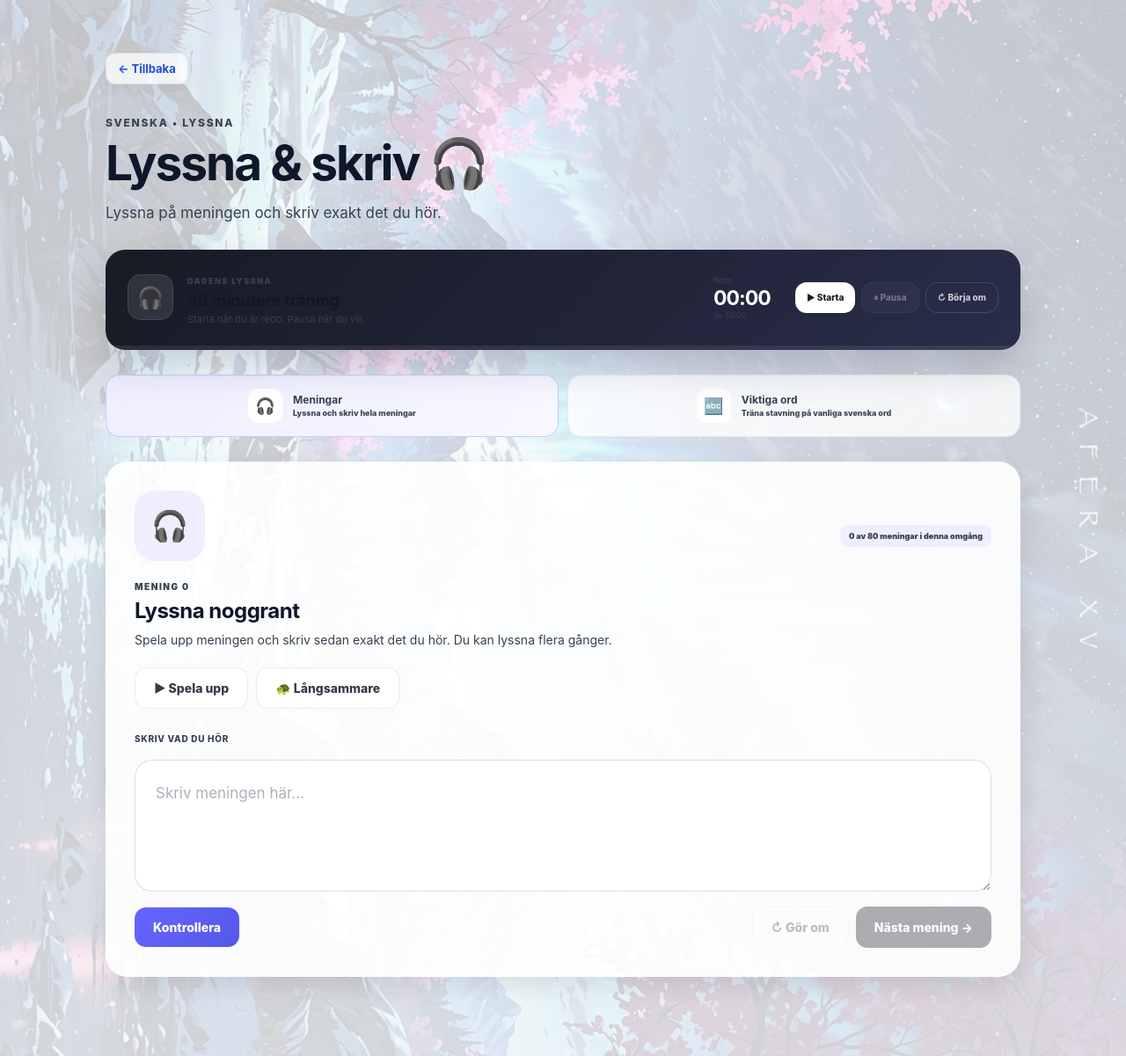
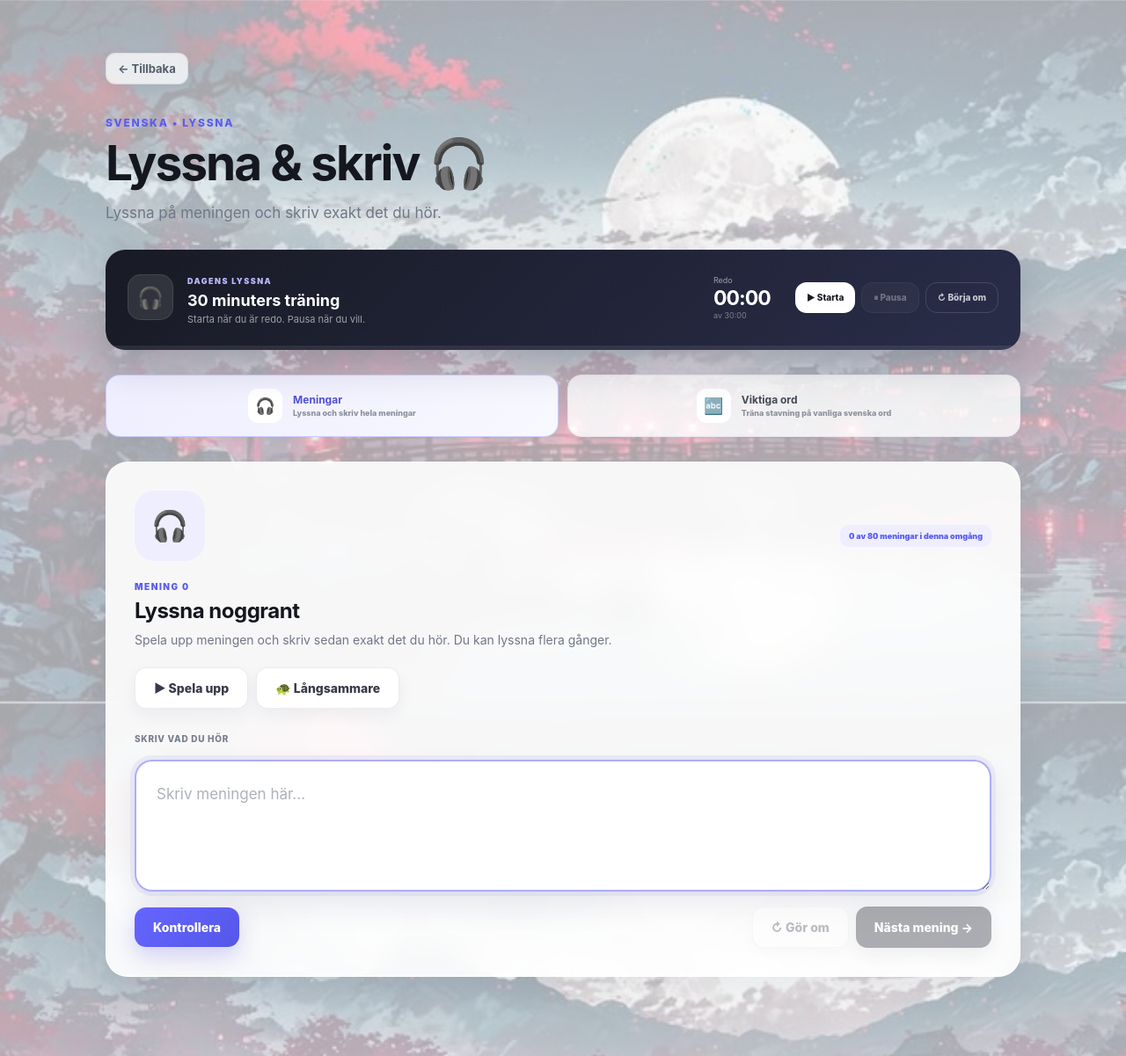
Before and after one commit to esei-melestesfay-afk/MikalLearn, a Flask app: page /lyssna in a window 1280 px wide. Shown: the whole page at 88% size. Run offline with Flask 3, Linux system fonts and the light colour scheme; parts of the project's set-up code (start-up, migrations or seed data) failed here and were passed over.

Commit message:
Revert "Update background and improve visual performance"
This reverts commit bb14872bfc9b9023985eb33099b9862c34e4fa8d.

```diff
--- a/static/style.css
+++ b/static/style.css
@@ -4011,138 +4011,3 @@ body {
     position: relative;
 }
 /* MIKALLEARN CALM BACKGROUND END */
-
-/* MIKALLEARN VISUAL THEME START */
-
-html, body {
-    min-height: 100%;
-}
-
-body,
-body.study-page {
-    background-image:
-        linear-gradient(rgba(248,250,252,0.78), rgba(248,250,252,0.84)),
-        url('/static/mikallearn-bg.jpg') !important;
-    background-size: cover !important;
-    background-position: center center !important;
-    background-repeat: no-repeat !important;
-    background-attachment: scroll !important;
-    color: #111827 !important;
-}
-
-body::before,
-body::after {
-    content: none !important;
-    display: none !important;
-}
-
-/* Gör scroll snabbare / mindre lagg */
-* {
-    backdrop-filter: none !important;
-    -webkit-backdrop-filter: none !important;
-}
-
-/* Mörkare text */
-h1, h2, h3, h4, h5, h6,
-.title, .hero-title, .section-title,
-.page-title, .card-title, .module-title {
-    color: #0f172a !important;
-    text-shadow: none !important;
-}
-
-p, span, small, label, li,
-.subtitle, .small, .muted, .description {
-    color: #374151 !important;
-}
-
-/* Länkar */
-a {
-    color: #1d4ed8 !important;
-}
-
-/* Vanliga vita kort */
-.card,
-.panel,
-.practice-panel,
-.module-card,
-.tile,
-.content-card,
-.stats-card,
-.dashboard-card,
-.exercise-card,
-.reading-card,
-.writing-card,
-.listening-panel,
-.word-card,
-.pass-card {
-    background: rgba(255,255,255,0.90) !important;
-    border: 1px solid rgba(255,255,255,0.55) !important;
-    box-shadow: 0 10px 28px rgba(15,23,42,0.10) !important;
-    color: #111827 !important;
-}
-
-/* Mörk hero-ruta */
-.hero-card,
-.top-card,
-.intro-card,
-.banner-card,
-.dashboard-hero,
-.hero-panel,
-.main-hero {
-    background: linear-gradient(135deg, rgba(15,23,42,0.96), rgba(49,46,129,0.93)) !important;
-    color: #ffffff !important;
-    box-shadow: 0 20px 38px rgba(15,23,42,0.18) !important;
-}
-
-.hero-card h1,
-.hero-card h2,
-.hero-card h3,
-.hero-card p,
-.hero-card span,
-.hero-card small,
-.top-card h1,
-.top-card h2,
-.top-card p,
-.top-card span,
-.intro-card h1,
-.intro-card h2,
-.intro-card p,
-.banner-card h1,
-.banner-card h2,
-.banner-card p,
-.dashboard-hero h1,
-.dashboard-hero h2,
-.dashboard-hero p,
-.hero-panel h1,
-.hero-panel h2,
-.hero-panel p,
-.main-hero h1,
-.main-hero h2,
-.main-hero p {
-    color: #ffffff !important;
-}
-
-/* Inputs */
-input,
-textarea,
-select {
-    background: rgba(255,255,255,0.96) !important;
-    color: #111827 !important;
-    border: 1px solid rgba(148,163,184,0.35) !important;
-    box-shadow: none !important;
-}
-
-/* Knappar */
-button,
-.btn {
-    box-shadow: none !important;
-}
-
-/* Lite snyggare sida */
-.container,
-main {
-    position: relative;
-    z-index: 1;
-}
-
-/* MIKALLEARN VISUAL THEME END */
```
Also changed, not shown: templates/static/style.css (+0 -135 lines), static/mikallearn-bg.jpg (deleted).
